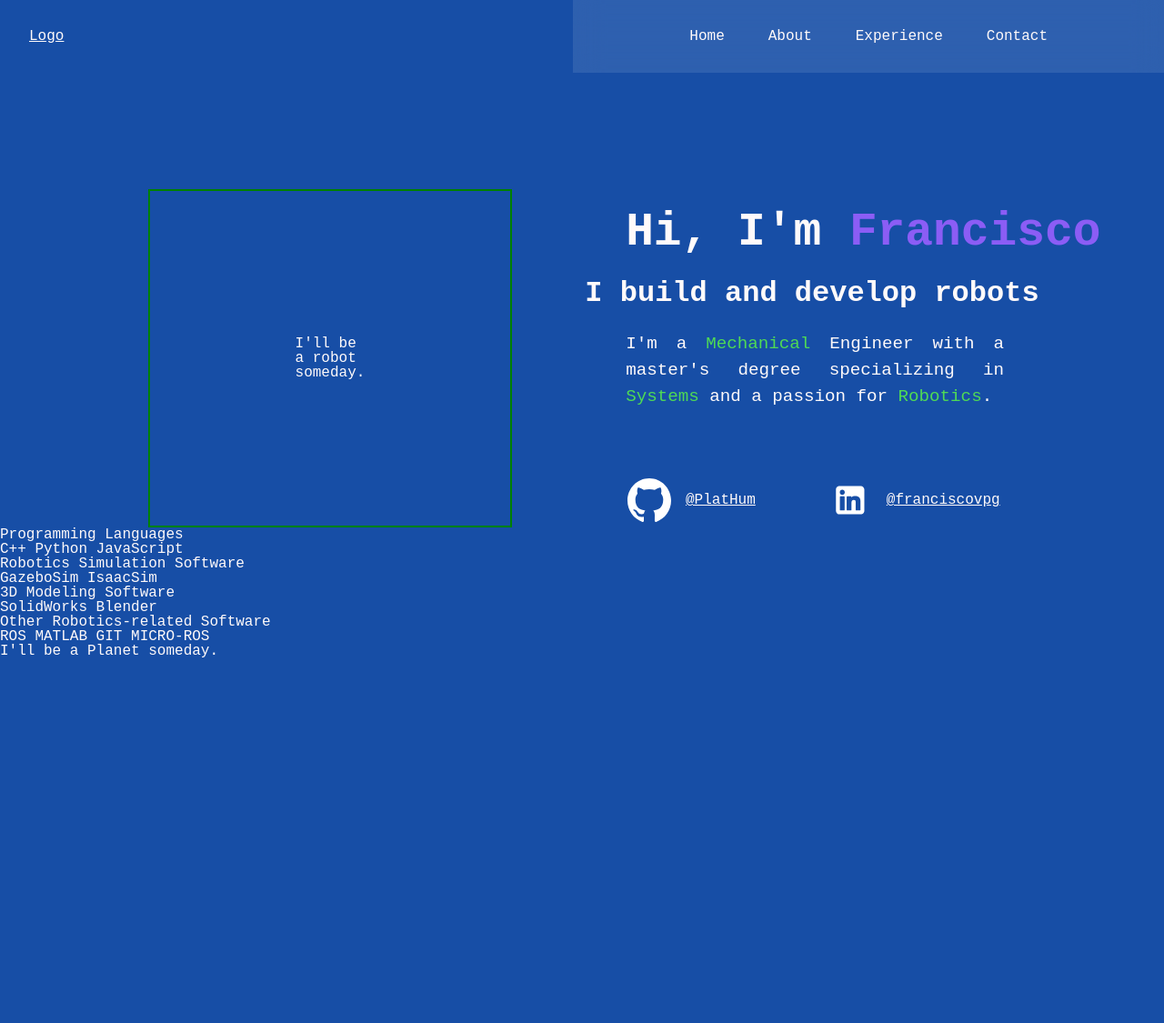
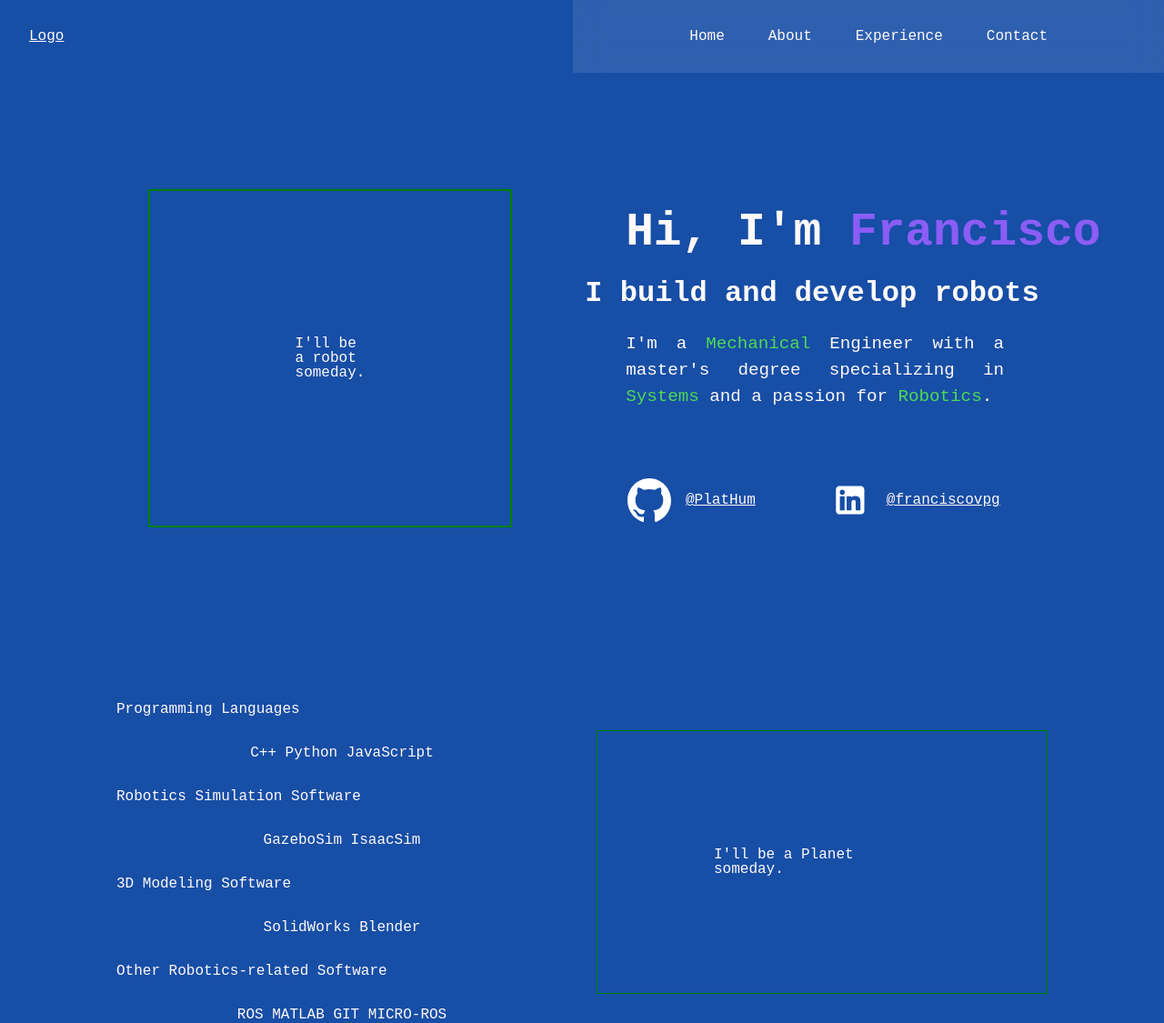
Before and after one commit to PlatHum/resume-website, a Jekyll site: the page built from index.html, in a window 1280 px wide and 1125 px high. Shown: the whole window at 91% size. Built offline with Jekyll 4.4.1, drawn with Linux system fonts in a browser that asks for light colours.

Commit message:
Add basic Skills grid style

```diff
--- a/_includes/skills.html
+++ b/_includes/skills.html
@@ -1,11 +1,11 @@
 <div class="skills-div">
-    <div class="skills-text">Programming Languages</div>
-    <div class="skills-icons">C++ Python JavaScript</div>
-    <div class="skills-text">Robotics Simulation Software</div>
-    <div class="skills-icons">GazeboSim IsaacSim</div>
-    <div class="skills-text">3D Modeling Software</div>
-    <div class="skills-icons">SolidWorks Blender</div>
-    <div class="skills-text">Other Robotics-related Software</div>
-    <div class="skills-icons">ROS MATLAB GIT MICRO-ROS</div>
+    <div class="skills-programming-text">Programming Languages</div>
+    <div class="skills-programming-icons">C++ Python JavaScript</div>
+    <div class="skills-simulation-text">Robotics Simulation Software</div>
+    <div class="skills-simulation-icons">GazeboSim IsaacSim</div>
+    <div class="skills-modeling-text">3D Modeling Software</div>
+    <div class="skills-modeling-icons">SolidWorks Blender</div>
+    <div class="skills-other-text">Other Robotics-related Software</div>
+    <div class="skills-other-icons">ROS MATLAB GIT MICRO-ROS</div>
     <div class="skills-planet">I'll be a Planet someday.</div>
 </div>
--- a/css/main.css
+++ b/css/main.css
@@ -275,6 +275,68 @@ nav ul>li:hover{
   background-origin: border-box;
   padding: 1.5rem;
 }
+/* SKILLS SECTION */
+.skills-programming-text{
+  grid-area: one;
+}
+.skills-programming-icons{
+  grid-area: two;
+  justify-self: center;
+}
+.skills-simulation-text{
+  grid-area: three;
+}
+.skills-simulation-icons{
+  grid-area: four;
+  justify-self: center;
+}
+.skills-modeling-text{
+  grid-area: five;
+}
+.skills-modeling-icons{
+  grid-area: six;
+  justify-self: center;
+}
+.skills-other-text{
+  grid-area: seven;
+}
+.skills-other-icons{
+  grid-area: eight;
+  justify-self: center;
+}
+.skills-planet{
+  grid-area: nine;
+  justify-self: center;
+
+}
+.skills-div{
+  display: grid;
+  margin-top: 15vw;
+  gap: 2rem;
+  grid-template-areas:
+  'one nine'
+  'two nine'
+  'three nine'
+  'four nine'
+  'five nine'
+  'six nine'
+  'seven nine'
+  'eight nine';
+  grid-auto-columns: 1fr;
+  grid-auto-rows: 1fr;
+  align-items: center;
+  justify-items: left;
+  font-weight: 500;
+  margin-left: 10vmax;
+  margin-right: 10vmax;
+}
+
+.skills-planet{
+  padding: 10vw;
+
+  border: 1px solid green;
+}
+
 /*UTILITY STYLES*/
 .flex{
   display: flex;
```
